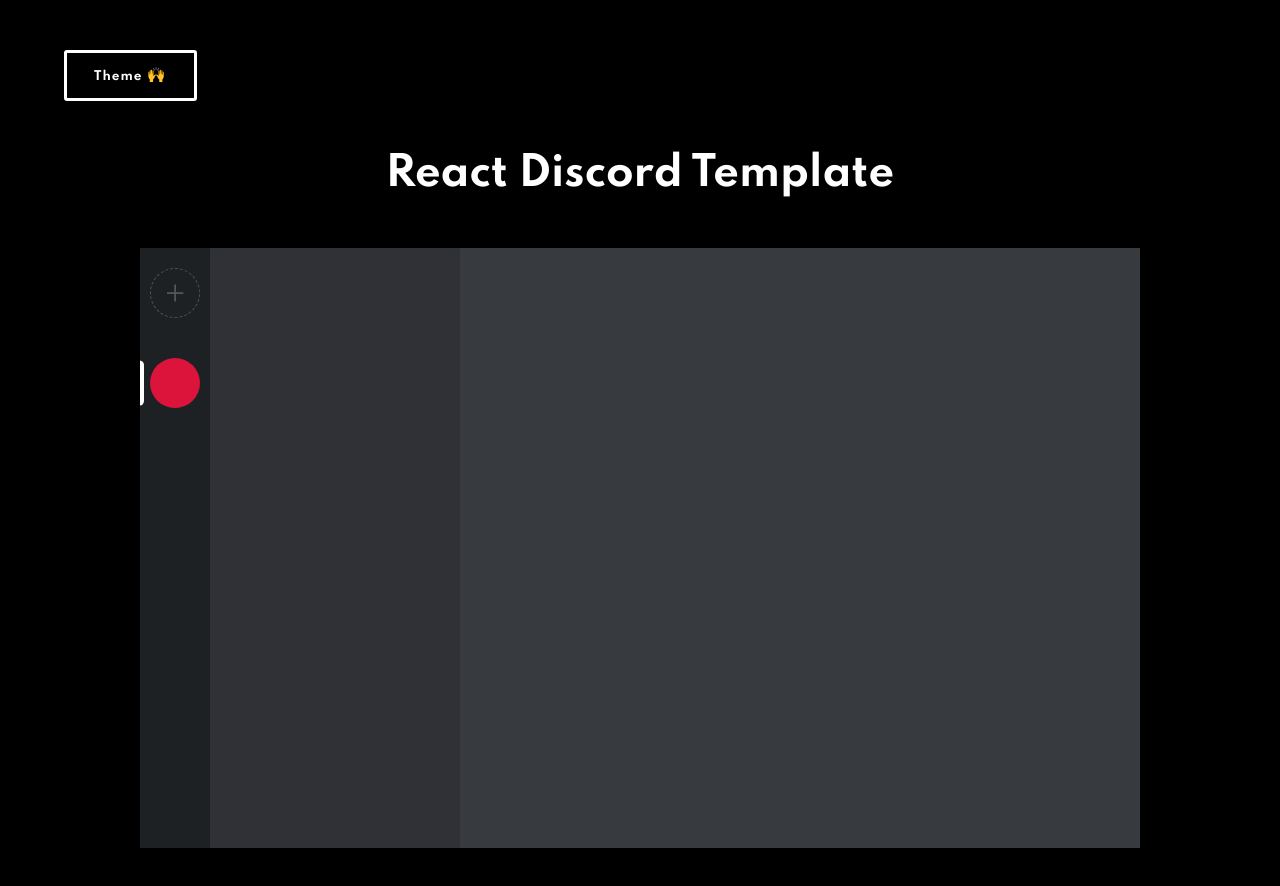
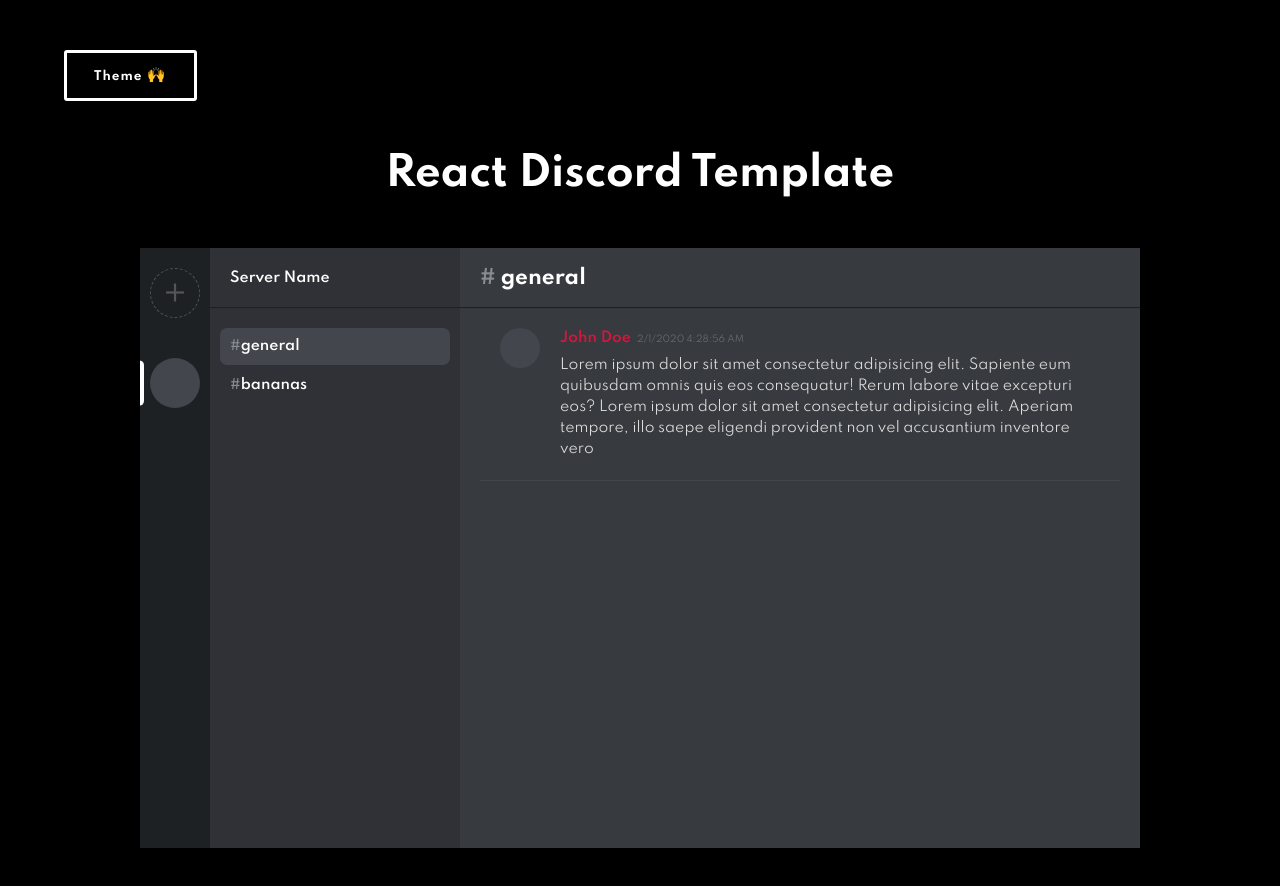
Before and after one commit to SaramCodes/React-Discord-Mockup, a React (Create React App) app: page / in a window 1280 px wide. Shown: the top 886 px of the page. Built offline with nearby package versions, Linux system fonts and the light colour scheme.

Commit message:
Made some changes relating to adding placeholder.

```diff
--- a/public/index.html
+++ b/public/index.html
@@ -11,7 +11,7 @@
     />
     <link rel="apple-touch-icon" href="%PUBLIC_URL%/logo192.png" />
     <style>
-      @import url('https://fonts.googleapis.com/css?family=Spartan:300,400,700&display=swap');
+      @import url('https://fonts.googleapis.com/css?family=Spartan:400,600,700&display=swap');
     </style>
     <!--
       manifest.json provides metadata used when your web app is installed on a
--- a/src/Styles.js
+++ b/src/Styles.js
@@ -11,8 +11,10 @@
       padding: 0;
       box-sizing: border-box;
     }
-    h1,h2,h3,h4,h5,h6,p,span,li,input,button,a{
+    h1,h2,h3,h4,h5,h6,p,span,li,input,button,a, div{
         font-family: "Spartan", "Arial", sans-serif;
+        transition-duration: 0.3s;
+        transition-timing-function: cubic-bezier(0,0.59,0.25,1);
     }
 
     html, body{
@@ -69,6 +71,7 @@
         transform: scale(0.98);
         border-radius: 0;
         box-shadow: 5px 10px 0 0 ${props => props.theme.mode === "dark" ? "#fff" : "#000"};
+        letter-spacing: 5px;
     }
 
 `;
@@ -77,8 +80,6 @@
 export const H1 = styled.h1`
     font-size: 40px;
     font-weight: 700;
-    transition-duration: 0.3s;
-    transition-timing-function: cubic-bezier(0, 0.59, 0.25, 1);
     text-align: center;
     text-transform: capitalize;
     color: ${props => props.theme.mode === "dark" ? "#fff" : "#000"};
--- a/src/components/DiscordTemplate/DiscordTemplate.js
+++ b/src/components/DiscordTemplate/DiscordTemplate.js
@@ -4,18 +4,21 @@
 
 const DiscordTemplate = () => {
 
-    const [addChatVisible, setAddChatVisible] = useState(false);
+    const [addChatVisible, setAddChatVisible] = useState({visible: false, btnActive: true});
 
-    let addChatModelVisible = addChatVisible ? "add-chat-modal-container add-chat-modal-container-show" : "add-chat-modal-container";
+    let addChatModelVisible = addChatVisible.visible ? "add-chat-modal-container add-chat-modal-container-show" : "add-chat-modal-container";
+    let addChatModalAnimation = addChatVisible.btnActive ? "add-chat-modal" : "add-chat-modal-close";
 
-    const addChatModal = (e) => {
-        e.stopPropagation();
-        setAddChatVisible(!addChatVisible)
+    const openAddChatModal = (e) => {
+        if (!addChatVisible.btnActive) return;
+        setAddChatVisible({visible: true, btnActive: addChatVisible.btnActive})
     };
 
     const closeAddChatBg = () => {
-
-        setAddChatVisible(!addChatVisible);
+        setAddChatVisible({visible: true, btnActive: false});
+        setTimeout(() => {
+            setAddChatVisible({visible: false, btnActive: true});
+        }, 200)
     }
 
     return(
@@ -23,21 +26,55 @@
 
             <div className={addChatModelVisible}>
                 <div onClick={closeAddChatBg} className="close-modal" />
-                <div className="add-chat-modal">
+                <div className={addChatModalAnimation}>
+                    <div className="new-chat-heading">
+                        <h5>New Chat</h5>
+                        <div class="new-chat-close" onClick={closeAddChatBg}></div>
+                    </div>
                 </div>
             </div>
 
             <UserBarContainer>
-                <div onClick={addChatModal} className="add-chat">
+                <div onClick={openAddChatModal} className="add-chat">
                     +
                 </div>
                 <NavigationUser />
             </UserBarContainer>
             <SeverNameContainer>
+                <div className="server-name-heading">
+                    <h5>Server Name</h5>
+                </div>
+
+                <ul className="server-list">
+                    <li className="server server-active"><p><span>#</span>general</p></li>
+                    <li className="server"><p><span>#</span>bananas</p></li>
+                </ul>
+
 
             </SeverNameContainer>
             <ChatMainContainer>
+            <div className="chat-name-heading">
+                    <h5><span>#</span>general</h5>
+            </div>
+            <div className="chats">
+                <div className="chat">
+                    <div className="chat-avatar"></div>
+                    <div className="chat-body">
+                        <div className="chat-user">
+                            John Doe
+                            <span>
+                            2/1/2020 4:28:56 AM
+                            </span>
+                        </div>
+                        <div className="chat-content">
+                        Lorem ipsum dolor sit amet consectetur adipisicing elit. Sapiente eum quibusdam omnis quis eos consequatur! Rerum labore vitae excepturi eos? Lorem ipsum dolor sit amet consectetur adipisicing elit. Aperiam tempore, illo saepe eligendi provident non vel accusantium inventore vero
+                        </div>
+                    </div>
 
+
+                </div>
+
+            </div>
             </ChatMainContainer>
         </MainContainer>
     );
--- a/src/components/DiscordTemplate/Styles.js
+++ b/src/components/DiscordTemplate/Styles.js
@@ -40,13 +40,63 @@
     .add-chat-modal{
         height: 300px;
         width: 600px;
-        background: red;
+        background-color: ${props => props.theme.mode === "dark" ? lightDarkBg : lightLightBg};
         z-index: 2;
         position: relative;
         animation-name: float-in;
         animation-duration:0.3s;
         animation-timing-function: cubic-bezier(0,0.59,0.25,1);
         animation-fill-mode: forwards;
+    }
+
+    .add-chat-modal-close{
+        height: 300px;
+        width: 600px;
+        background-color: ${props => props.theme.mode === "dark" ? lightDarkBg : lightLightBg};
+        z-index: 2;
+        position: relative;
+        animation-name: float-out;
+        animation-duration: 0.3s;
+        animation-timing-function: cubic-bezier(0,0.59,0.25,1);
+        animation-fill-mode: forwards;
+    }
+
+    .new-chat-heading{
+        height: 60px;
+        padding: 0 20px;
+        display: flex;
+        align-items: center;
+        justify-content: space-between;
+        border-bottom: 1px solid ${props => props.theme.mode === "dark" ? mediumDarkBg : mediumLightBg};
+
+
+        h5{
+            color: ${props => props.theme.mode === "dark" ? "#fff" : "#000"};
+            font-weight: 600;
+            font-size: 14px;
+        }
+
+        .new-chat-close{
+            height:15px;
+            width:15px;
+            position: relative;
+            cursor: pointer;
+            &:after, &:before{
+                content: '';
+                height: 15px;
+                width: 3px;
+                border-radius: 1px;
+                position: absolute;
+                background-color: ${props => props.theme.mode === "dark" ? "#fff" : "#000"};
+                left: 45%;
+            }
+            &:after{
+                transform: rotate(45deg);
+            }
+            &:before{
+                transform: rotate(-45deg);
+            }
+        }
     }
 
     .close-modal{
@@ -67,6 +117,17 @@
             transform: scale(1) rotateY(0deg);
         }
     }
+    @keyframes float-out{
+        from{
+            opacity: 1;
+            transform: scale(1) rotateY(0deg);
+        }
+        to{
+            opacity: 0;
+            transform: scale(0.95) rotateY(30deg);
+        }
+    }
+
 
 `;
 
@@ -86,14 +147,12 @@
         border: 1px dashed ${props => props.theme.mode === "dark" ? "#535559" : "#7f7f7f" };
         margin: 0 auto 40px auto;
         border-radius: 50%;
-        line-height: 50px;
+        line-height: 55px;
         text-align: center;
         font-size: 35px;
         color: ${props => props.theme.mode === "dark" ? "#535559" : "#7f7f7f" };
 
 
-        transition-duration: 0.3s;
-        transition-timing-function: cubic-bezier(0,0.59,0.25,1);
 
 
         &:hover{
@@ -134,7 +193,10 @@
         height: 100%;
         width: 100%;
         border-radius: 50%;
-        background-color: crimson;
+        background-color:  ${props => props.theme.mode === "dark" ? "#43464c"  : "#BCB9B3"};
+        background-size: cover;
+        background-position: center center;
+        background-repeat: no-repeat;
     }
 `;
 
@@ -144,6 +206,55 @@
     flex-shrink: 0;
     background-color:  ${props => props.theme.mode === "dark" ? mediumDarkBg : mediumLightBg };
 
+    .server-name-heading{
+        padding: 0 20px;
+        height: 60px;
+        border-bottom: 1px solid ${props => props.theme.mode === "dark" ? darkDarkBg : darkLightBg};
+        line-height: 60px;
+        box-shadow: 0 1px 0 rgba(0, 0, 0, 0.06);
+        h5{
+            font-size: 14px;
+            user-select: none;
+            font-weight: 600;
+            color: ${props => props.theme.mode === "dark" ? "#fff" : "#000"};
+        }
+    }
+
+    .server-list{
+        list-style:none;
+        padding: 20px 0;
+    }
+
+    .server{
+        display: block;
+        padding: 0 10px;
+        margin-bottom: 2px;
+        p{
+            cursor: pointer;
+            user-select: none;
+            padding: 10px 10px;
+            font-weight: 600;
+            color: ${props => props.theme.mode === "dark" ? "#fff" : "#000"};
+            font-size: 14px;
+            border-radius: 7px;
+            &:hover{
+                background-color: ${props => props.theme.mode === "dark" ? lightDarkBg : lightLightBg };
+            }
+            span{
+                color: ${props => props.theme.mode === "dark" ? "#8a8e93" : "#707070"};
+            }
+        }
+    }
+
+    .server-active{
+        p{
+            background-color: ${props => props.theme.mode === "dark" ? "#43464c" : "#BCB9B3" };
+            &:hover{
+                background-color: ${props => props.theme.mode === "dark" ? "#43464c" : "#BCB9B3" };
+            }
+        }
+    }
+
 `;
 
 export const ChatMainContainer = styled.div`
@@ -151,4 +262,75 @@
     flex-grow: 1;
     background-color:  ${props => props.theme.mode === "dark" ? lightDarkBg : lightLightBg };
 
+
+    .chat-name-heading{
+        height: 60px;
+        border-bottom: 1px solid ${props => props.theme.mode === "dark" ? darkDarkBg  : darkLightBg};
+        box-shadow: 0 1px 0 rgba(0, 0, 0, 0.06);
+        line-height: 60px;
+        padding: 0 20px;
+        h5{
+
+            font-size: 20px;
+            font-weight: 700;
+            color: ${props => props.theme.mode === "dark" ? "#fff" : "#000"};
+            span{
+                margin-right: 5px;
+                color: ${props => props.theme.mode === "dark" ? "#8a8e93" : "#707070"};
+            }
+        }
+    }
+
+
+    .chats{
+        padding: 0 20px;
+        height: calc(600px - 150px);
+        overflow: auto;
+        overflow-x: hidden;
+    }
+
+    .chat{
+        padding: 20px;
+        border-bottom: 1px solid ${props => props.theme.mode === "dark" ? "#43464c"  : "#BCB9B3"};
+        display: flex;
+    }
+
+    .chat-avatar{
+        width: 40px;
+        flex-basis: 40px;
+        flex-shrink: 0;
+        height: 40px;
+        margin-right: 20px;
+        border-radius: 50%;
+        background-color: ${props => props.theme.mode === "dark" ? "#43464c"  : "#BCB9B3"};
+        background-size: cover;
+        background-position: center center;
+        background-repeat: no-repeat;
+    }
+
+    .chat-body{
+        flex-grow: 1;
+    }
+
+    .chat-user{
+        color: crimson;
+        font-size: 14px;
+        font-weight: 600;
+        line-height: 1.5;
+        margin-bottom: 6px;
+        span{
+            color: ${props => props.theme.mode === "dark" ? "#686c75"  : "#97938A"};
+            font-size: 9px;
+            margin-left: 6px;
+            font-weight:400;
+        }
+    }
+
+    .chat-content{
+        width: 100%;
+        line-height: 1.5;
+        color: ${props => props.theme.mode === "dark" ? "#ddd"  : "#111"};
+        font-weight: 400;
+        font-size: 14px;
+    }
 `;
```
